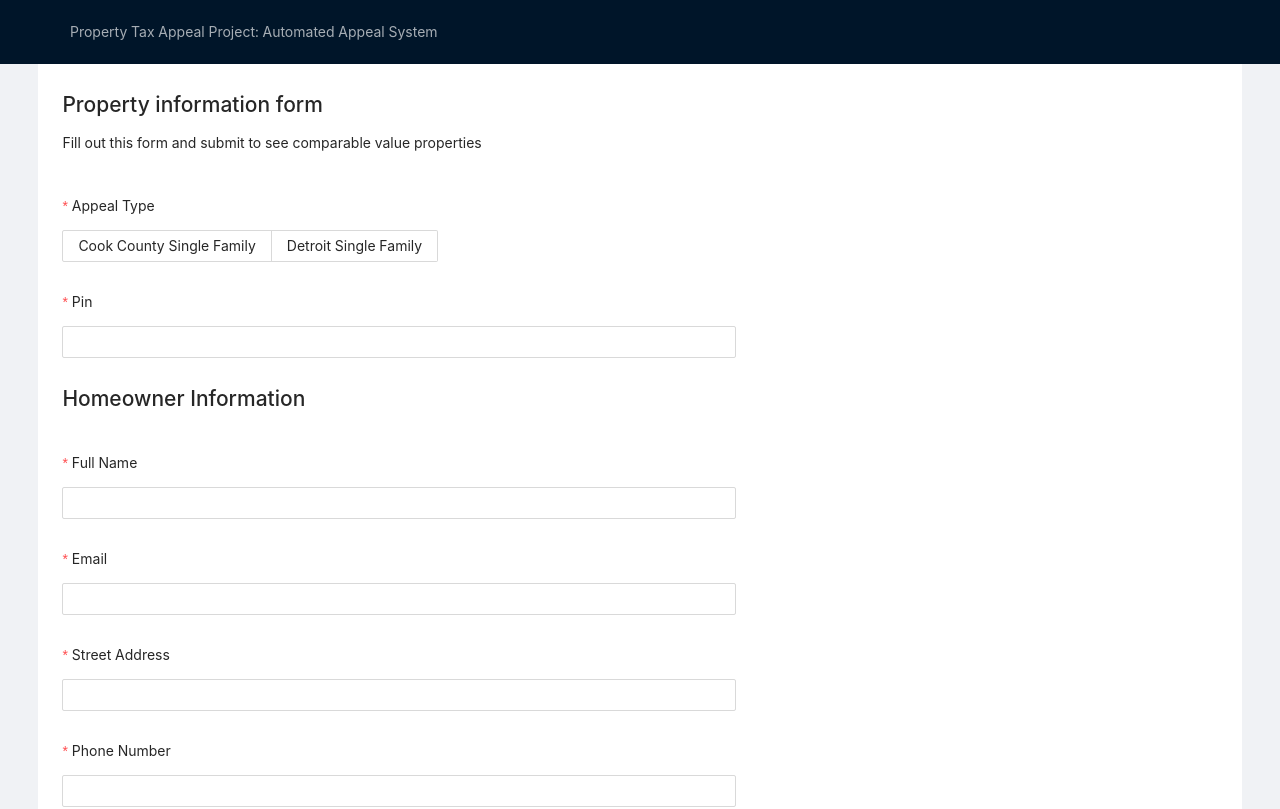
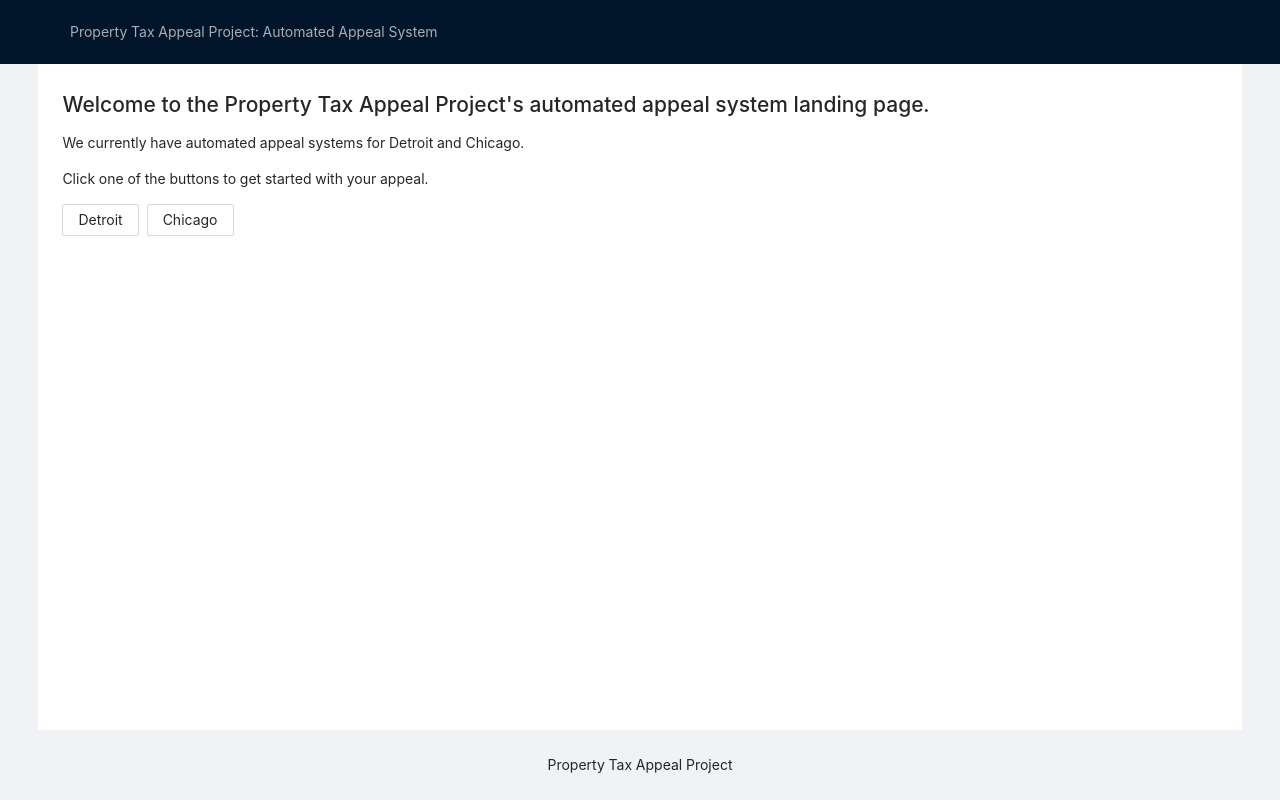
Before and after one commit to PropertyTaxProject/ptap, a React (Create React App) app in the folder ptap_site/frontend/: page / in a window 1280 px wide. Shown: the top 809 px of the page. Built offline with nearby package versions, Linux system fonts and the light colour scheme.

Commit message:
added routing, landing page, and cleaned code structure

```diff
--- a/ptap_site/frontend/package.json
+++ b/ptap_site/frontend/package.json
@@ -12,6 +12,7 @@
     "file-saver": "^2.0.2",
     "react": "^16.13.1",
     "react-dom": "^16.13.1",
+    "react-router-dom": "^5.2.0",
     "react-scripts": "3.4.1"
   },
   "scripts": {
--- /dev/null
+++ b/ptap_site/frontend/src/components/appeal.jsx
@@ -0,0 +1,42 @@
+import React, { useState, useEffect } from 'react';
+import {
+  BrowserRouter as Router,
+  Switch,
+  Route,
+} from 'react-router-dom';
+import { submitAppeal, submitForm } from '../requests';
+import FormInput from './form-input';
+import Characteristics from './characteristics';
+
+// TODO: MAKE POST REQUEST TO GRAB NEW COMPARABLE
+const removeComparable = async (properties, idx) => properties.filter((ele, i) => (i !== idx));
+
+const Appeal = () => {
+  const [data, setData] = useState([]);
+  const [userInfo, setInfo] = useState({});
+
+  let view = (
+    <FormInput
+      city="detroit"
+      submitForm={(info) => submitForm(info, setData, setInfo)}
+    />
+  );
+
+  if (data.length !== 0) {
+    view = (
+      <Characteristics
+        data={data}
+        submitAppeal={async () => { submitAppeal(data, userInfo); }}
+        removeComparable={async (idx) => {
+          setData(await removeComparable(data, idx));
+          console.log(`removed ${idx}`);
+        }}
+        back={() => { setData([]); }}
+      />
+    );
+  }
+
+  return view;
+};
+
+export default Appeal;
--- a/ptap_site/frontend/src/components/form-input.jsx
+++ b/ptap_site/frontend/src/components/form-input.jsx
@@ -165,10 +165,18 @@
 
 const PropertyForm = (props) => {
   const [form] = Form.useForm();
+  const { submitForm, city } = props;
 
   const onFinish = (values) => {
-    console.log('Received values of form: ', values);
-    props.submitForm(values);
+    let appealType;
+    if (city === 'detroit') {
+      appealType = 'detroit_single_family';
+    } else if (city === 'chicago') {
+      appealType = 'cook_county_single_family';
+    }
+    const info = { ...values, appeal_type: appealType };
+    console.log('Received values of form: ', info);
+    submitForm(info);
   };
 
   return (
@@ -177,9 +185,7 @@
       name="Housing Information"
       onFinish={onFinish}
       labelAlign="left"
-      initialValues={{
-        identifier: 'address',
-      }}
+      // initialValues={}
       scrollToFirstError
       autoComplete="off"
       {...formItemLayout}
@@ -191,7 +197,7 @@
           <br />
         </Col>
       </Row>
-      <Form.Item
+      {/* <Form.Item
         label="Appeal Type"
         name="appeal_type"
         rules={[
@@ -205,19 +211,11 @@
           <Radio.Button value="cook_county_single_family">Cook County Single Family</Radio.Button>
           <Radio.Button value="detroit_single_family">Detroit Single Family</Radio.Button>
         </Radio.Group>
-      </Form.Item>
+      </Form.Item> */}
 
-      <Form.Item
-        noStyle
-        shouldUpdate={
-          (prevValues, currentValues) => prevValues.identifier !== currentValues.identifier
-        }
-      >
+      <Form.Item noStyle>
         <PinForm />
         <HomeownerInfo />
-        {/* {({ getFieldValue }) => (getFieldValue('identifier') === 'address' ? (
-          <AddressForm />
-        ) : <PinForm />)} */}
       </Form.Item>
 
       <Form.Item {...tailFormItemLayout}>
--- /dev/null
+++ b/ptap_site/frontend/src/components/header.jsx
@@ -0,0 +1,14 @@
+import React from 'react';
+import { Layout, Menu } from 'antd';
+
+const { Header } = Layout;
+
+const PTAPHeader = () => (
+  <Header>
+    <Menu theme="dark" mode="horizontal">
+      <Menu.Item key="1"><a href="/">Property Tax Appeal Project: Automated Appeal System</a></Menu.Item>
+    </Menu>
+  </Header>
+);
+
+export default PTAPHeader;
--- /dev/null
+++ b/ptap_site/frontend/src/components/landing-page.jsx
@@ -0,0 +1,17 @@
+import React from 'react';
+import { Button, Space } from 'antd';
+import { Link } from 'react-router-dom'
+
+const PTAPHeader = () => (
+  <>
+    <h2>Welcome to the Property Tax Appeal Project&apos;s automated appeal system landing page.</h2>
+    <p>We currently have automated appeal systems for Detroit and Chicago.</p>
+    <p>Click one of the buttons to get started with your appeal.</p>
+    <Space>
+      <Button><Link to="/detroit">Detroit</Link></Button>
+      <Button><Link to="/chicago">Chicago</Link></Button>
+    </Space>
+  </>
+);
+
+export default PTAPHeader;
--- a/ptap_site/frontend/src/index.jsx
+++ b/ptap_site/frontend/src/index.jsx
@@ -1,86 +1,48 @@
-import React, { useState } from 'react';
+import 'antd/dist/antd.css';
+import './index.css';
+import React from 'react';
 import ReactDOM from 'react-dom';
-import './index.css';
-import { Layout, Menu } from 'antd';
-import axios from 'axios';
-import { saveAs } from 'file-saver';
+import { Layout } from 'antd';
+import {
+  BrowserRouter as Router,
+  Switch,
+  Route,
+} from 'react-router-dom';
+import Header from './components/header';
+import LandingPage from './components/landing-page';
 import * as serviceWorker from './serviceWorker';
-import FormInput from './components/form-input';
-import Characteristics from './components/characteristics';
+import Appeal from './components/appeal';
 
-import 'antd/dist/antd.css';
-
-const { Header, Content, Footer } = Layout;
-
-const submitForm = async (info, setData, setInfo) => {
-  try {
-    const resp = await axios.post('/api_v1/submit', info);
-    console.log(resp);
-    const data = resp.data.response.target_pin.concat(resp.data.response.comparables);
-    setData(data);
-    setInfo(info);
-  } catch (e) {
-    console.error(e);
-  }
-};
-
-const submitAppeal = async (data, userInfo) => {
-  try {
-    // merge our data and user info
-    const target_pin = [data[0]];
-    const comparables = data.slice(1);
-    const body = { target_pin, comparables, ...userInfo };
-    console.log(body);
-    const detroit = userInfo.appeal_type === 'detroit_single_family';
-    const resp = await axios.post('/api_v1/submit2', body, { responseType: detroit ? 'blob' : 'json' }); // detroit downloads file, chicago returns json
-    if (detroit) {
-      saveAs(resp.data, `${userInfo.name.replace(' ', '-').toLowerCase()}-appeal.docx`);
-    } else {
-      console.log(resp);
-    }
-    // TRIGGER SUBMISSION PAGE
-  } catch (e) {
-    console.error(e);
-  }
-};
+const { Content, Footer } = Layout;
 
 // TODO: MAKE POST REQUEST TO GRAB NEW COMPARABLE
-const removeComparable = async (properties, idx) => properties.filter((ele, i) => (i !== idx));
 
-const Page = () => {
-  const a = [];
-  for (let i = 0; i < 20; i += 1) {
-    a.push({ sqft: Math.round(Math.random() * 10000), bedrooms: Math.round(Math.random() * 5) });
-  }
-  const [data, setData] = useState([]);
-  const [userInfo, setInfo] = useState({});
-  return (
+const Page = () => (
+  <Router>
     <Layout className="layout">
-      <Header>
-        <Menu theme="dark" mode="horizontal">
-          <Menu.Item key="1">Property Tax Appeal Project: Automated Appeal System</Menu.Item>
-        </Menu>
-      </Header>
+      <Header />
       <Content style={{ padding: '0 3vw' }}>
         <div className="site-layout-content">
-          { data.length === 0 ? <FormInput submitForm={(info) => submitForm(info, setData, setInfo)} />
-            : (
-              <Characteristics
-                data={data}
-                submitAppeal={async () => { submitAppeal(data, userInfo); }}
-                removeComparable={async (idx) => {
-                  setData(await removeComparable(data, idx));
-                  console.log(`removed ${idx}`);
-                }}
-                back={() => { setData([]); }}
-              />
-            )}
+          <Switch>
+            <Route
+              path="/detroit"
+              render={() => <Appeal city="detroit" />}
+            />
+            <Route
+              path="/chicago"
+              render={() => <Appeal city="chicago" />}
+            />
+            <Route
+              path="/"
+              render={() => <LandingPage />}
+            />
+          </Switch>
         </div>
       </Content>
       <Footer style={{ textAlign: 'center' }}>Property Tax Appeal Project</Footer>
     </Layout>
-  );
-};
+  </Router>
+);
 
 ReactDOM.render(
   <React.StrictMode>
--- /dev/null
+++ b/ptap_site/frontend/src/requests.js
@@ -0,0 +1,34 @@
+import axios from 'axios';
+import { saveAs } from 'file-saver';
+
+export const submitForm = async (info, setData, setInfo) => {
+  try {
+    const resp = await axios.post('/api_v1/submit', info);
+    console.log(resp);
+    const data = resp.data.response.target_pin.concat(resp.data.response.comparables);
+    setData(data);
+    setInfo(info);
+  } catch (e) {
+    console.error(e);
+  }
+};
+
+export const submitAppeal = async (data, userInfo) => {
+  try {
+    // merge our data and user info
+    const targetPin = [data[0]];
+    const comparables = data.slice(1);
+    const body = { target_pin: targetPin, comparables, ...userInfo };
+    console.log(body);
+    const detroit = userInfo.appeal_type === 'detroit_single_family';
+    const resp = await axios.post('/api_v1/submit2', body, { responseType: detroit ? 'blob' : 'json' }); // detroit downloads file, chicago returns json
+    if (detroit) {
+      saveAs(resp.data, `${userInfo.name.split(' ').join('-').toLowerCase()}-appeal.docx`);
+    } else {
+      console.log(resp);
+    }
+    // TRIGGER SUBMISSION PAGE
+  } catch (e) {
+    console.error(e);
+  }
+};
```
Also changed, not shown: 2 other files (tests, documents, lock files or other folders).
